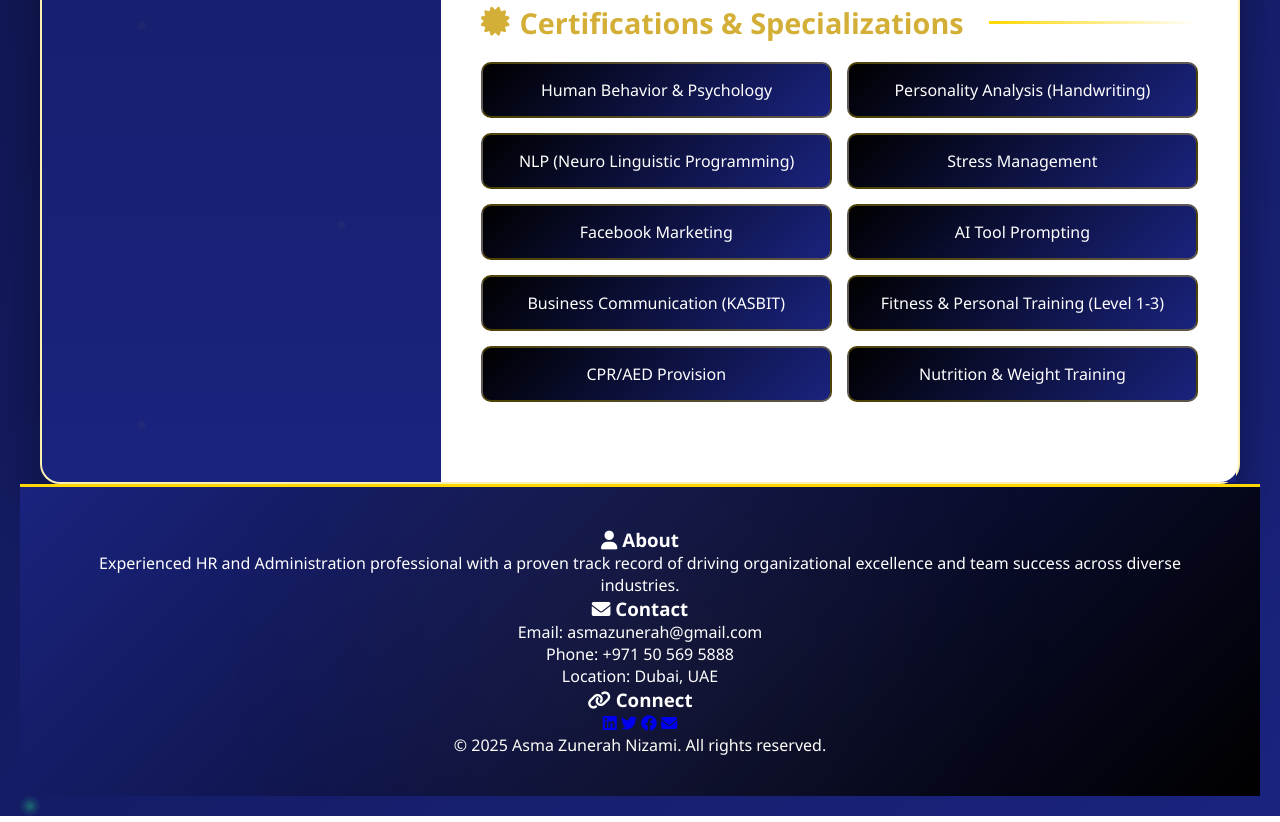
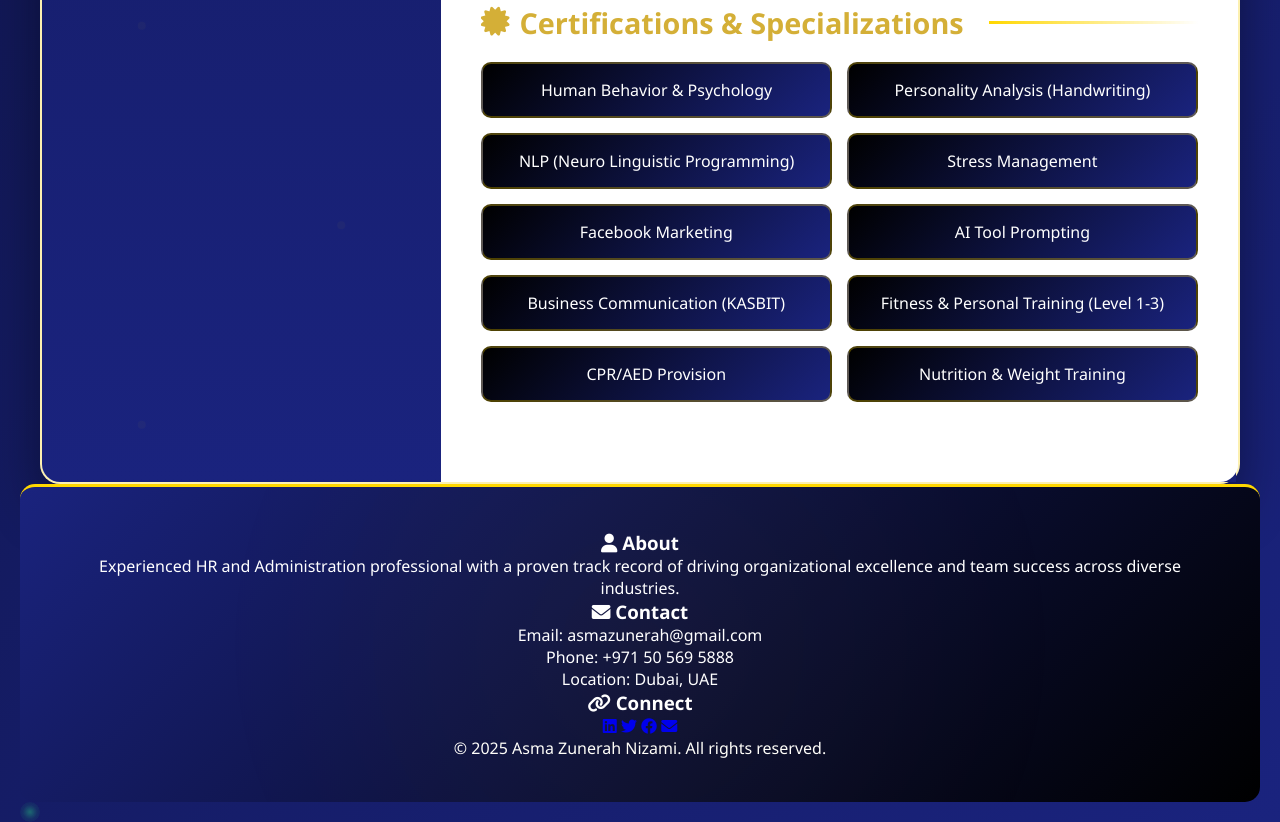
Before and after one commit to asmazunerah/asma, a plain HTML site: page index.html in a window 1280 px wide. Shown: the part 4517-5339 px from the top of the page. Drawn offline with Linux system fonts and the light colour scheme.

Commit message:
Update styles.css

```diff
--- a/styles.css
+++ b/styles.css
@@ -384,11 +384,12 @@ body {
 .footer {
     background: linear-gradient(135deg, var(--navy-blue) 0%, var(--black) 100%);
     color: var(--white);
-    padding: 40px;
+    padding: 43px;
     text-align: center;
     position: relative;
     overflow: hidden;
     border-top: 3px solid var(--gold);
+    border-radius: 15px; /* Add this line for rounded corners */
 }
 
 .footer::before {
```
